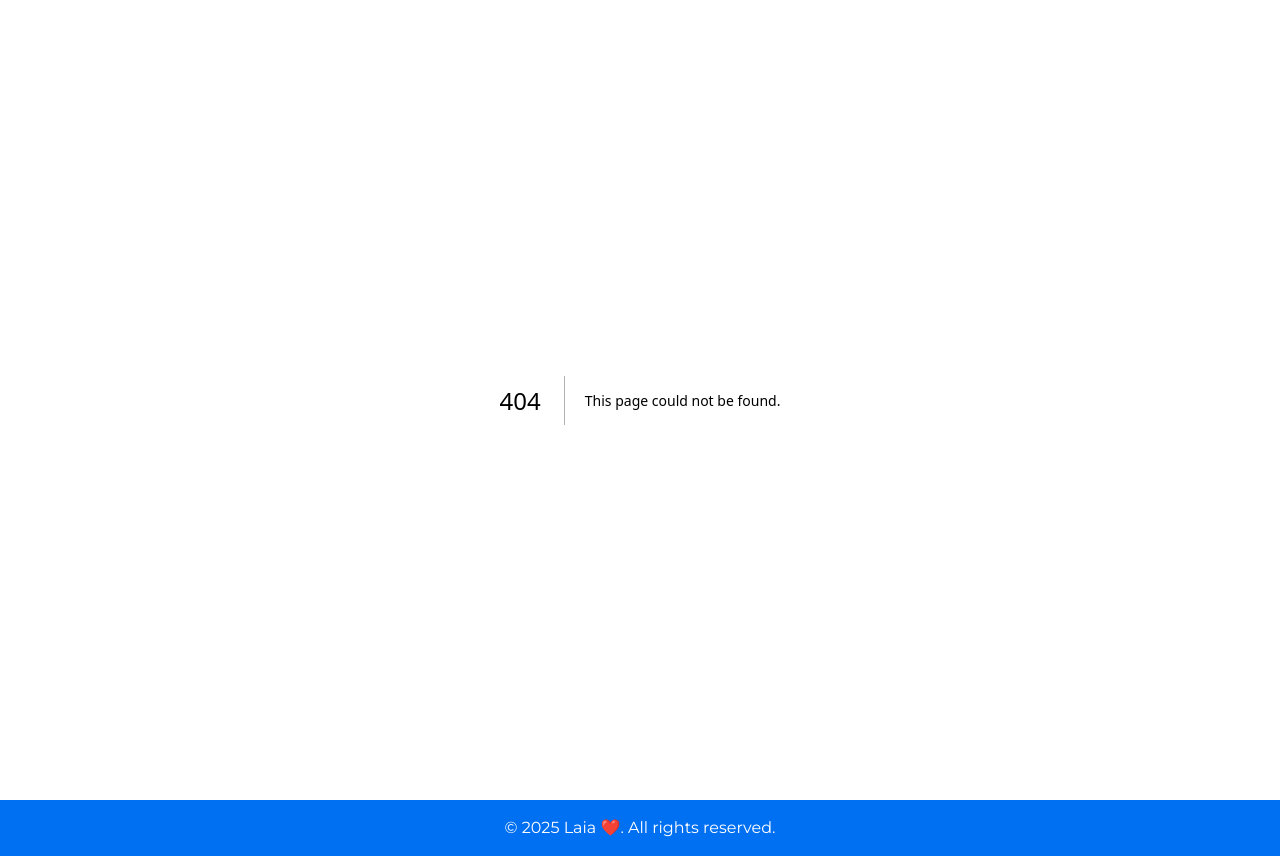
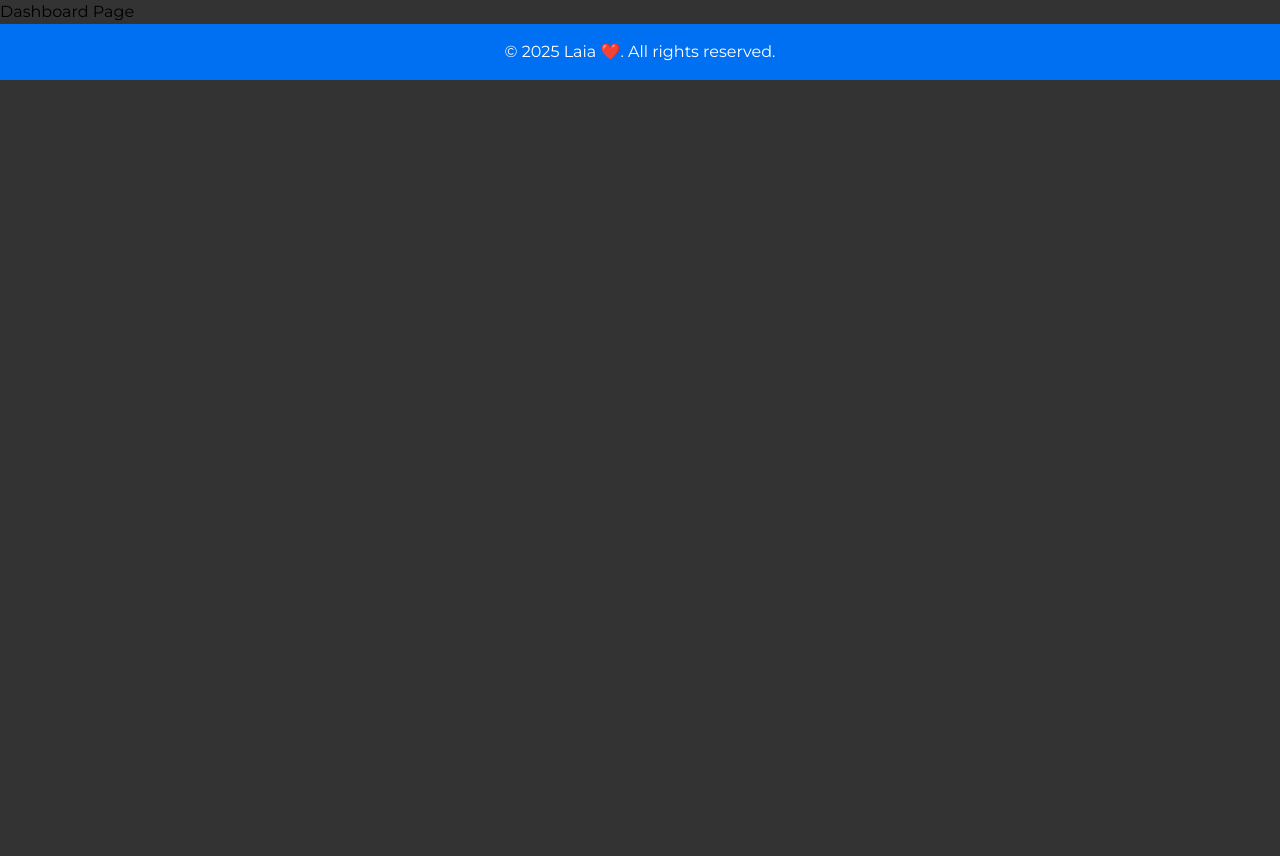
Before and after one commit to rubbenix/nextjs-test, a Next.js app: page /dashboard/customers/invoices in a window 1280 px wide. Before the commit this address had no page. After the commit the page ends 800 px from the top, so only its background shows below. Built offline with nearby package versions, Linux system fonts and the light colour scheme; a web font is replaced by a local one.

Commit message:
testing new pages structure root

```diff
--- /dev/null
+++ b/app/dashboard/customers/invoices/page.tsx
@@ -0,0 +1,3 @@
+export default function InvoicesPage(){
+    return <p>Dashboard Page</p>
+}
--- /dev/null
+++ b/app/dashboard/customers/page.tsx
@@ -0,0 +1,3 @@
+export default function CustomerPage(){
+    return <p>Customers Page</p>
+}
```
